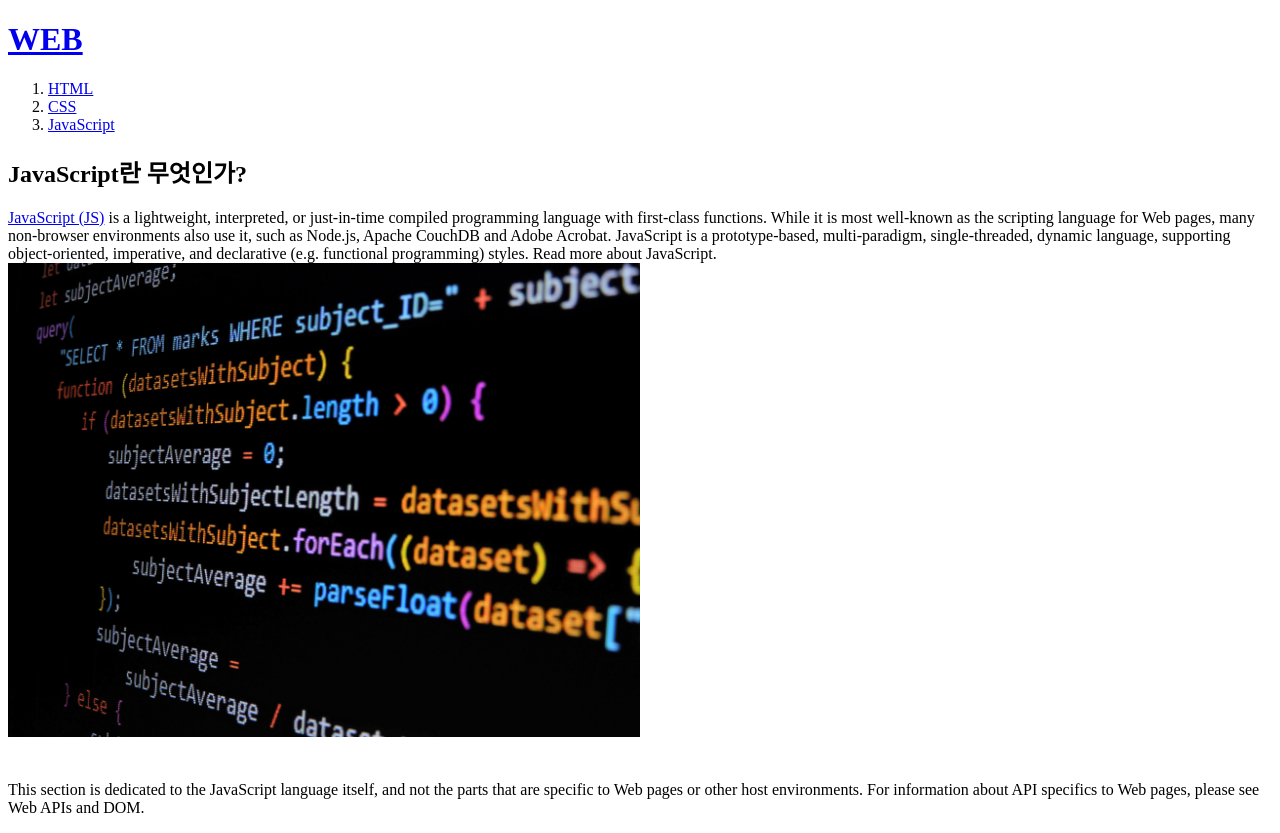
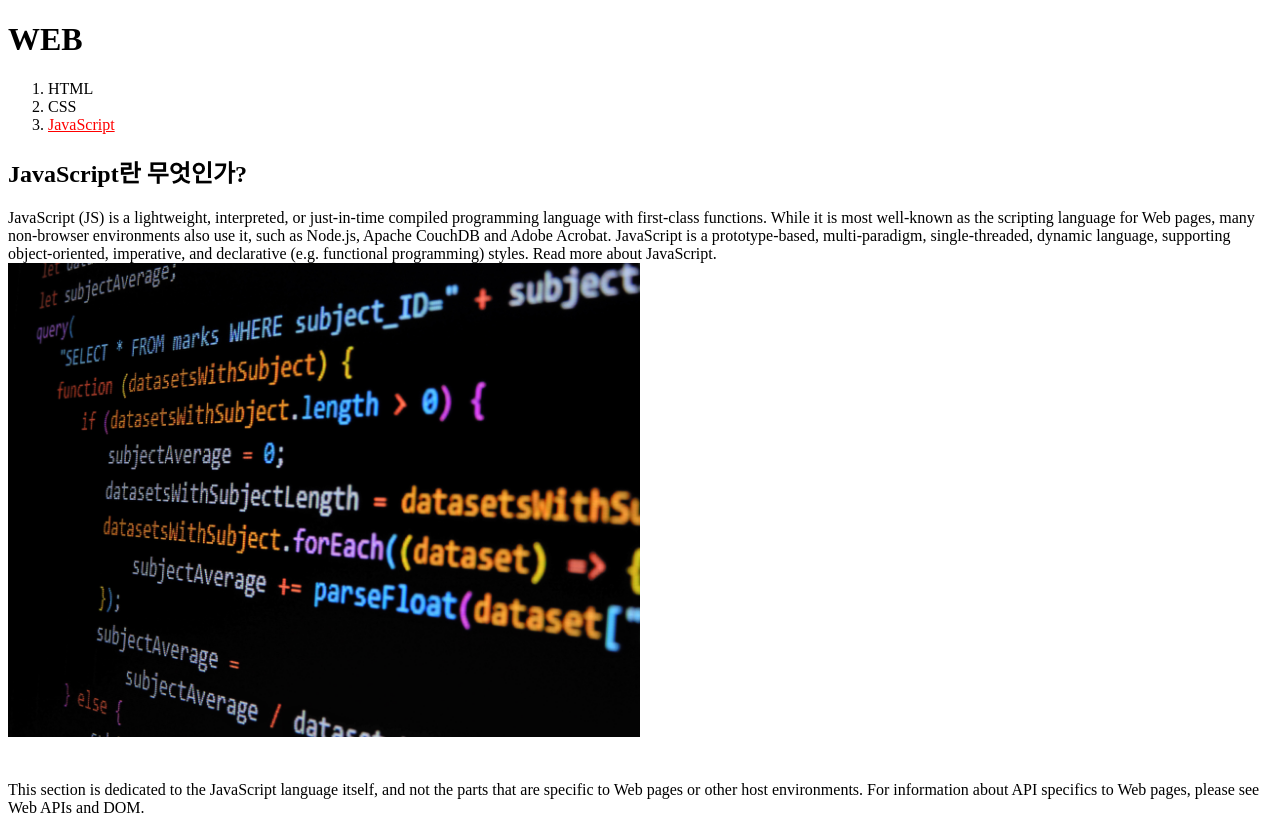
Before and after one commit to CJM-94/WEB-1, a plain HTML site: page 3.html in a window 1280 px wide. Drawn offline with Linux system fonts and the light colour scheme.

Commit message:
Add files via upload

```diff
--- a/3.html
+++ b/3.html
@@ -3,13 +3,23 @@
   <head>
     <title>WEB1 - JavaScript</title>
     <meta charset="utf-8" />
+    <style>
+      a {
+        color: black;
+        text-decoration: none;
+      }
+    </style>
   </head>
   <body>
     <h1><a href="index.html">WEB</a></h1>
     <ol>
       <li><a href="1.html">HTML</a></li>
       <li><a href="2.html">CSS</a></li>
-      <li><a href="3.html">JavaScript</a></li>
+      <li>
+        <a href="3.html" style="color: red; text-decoration: underline"
+          >JavaScript</a
+        >
+      </li>
     </ol>
     <h2>JavaScript란 무엇인가?</h2>
     <p>
```
Also changed, not shown: 1.html (+9 -1 lines), 2.html (+9 -1 lines), index.html (+26 -0 lines).
